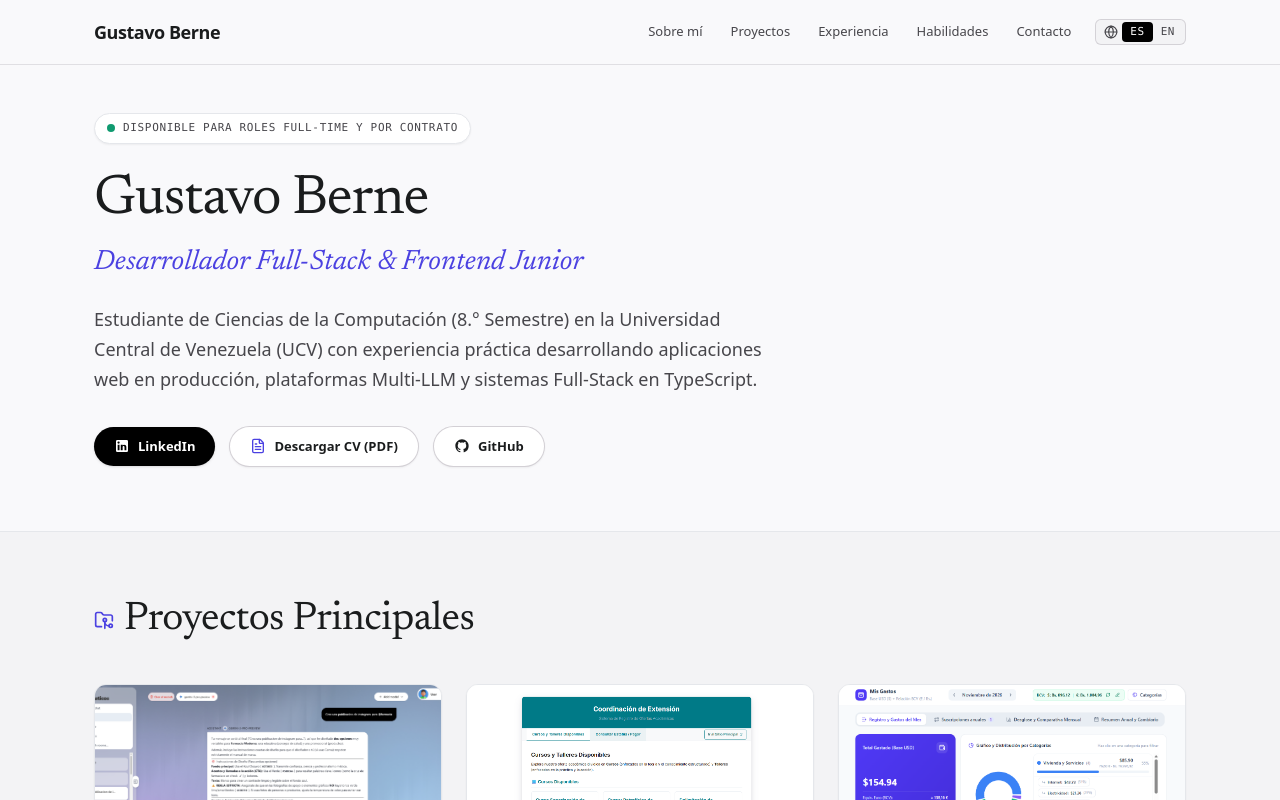
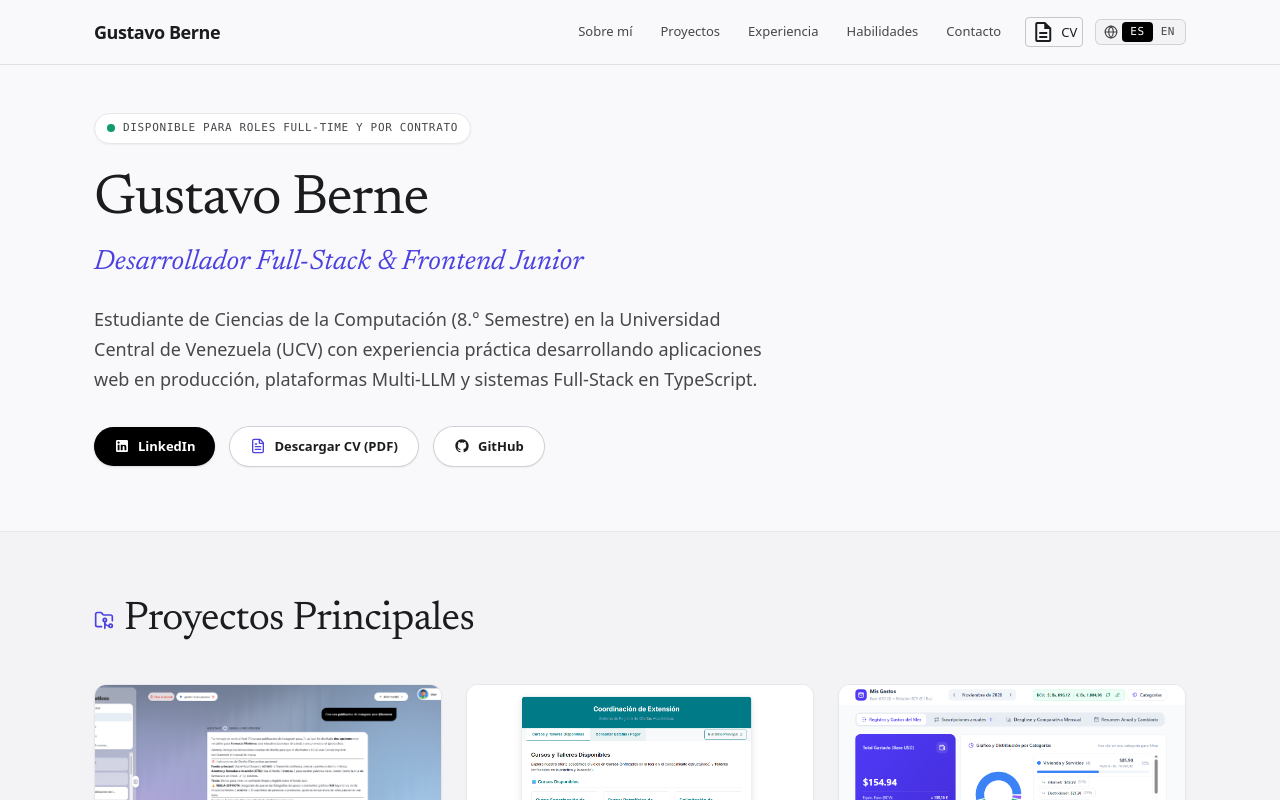
Before and after one commit to Jeyz29/Personal-portfolio, a React (Vite) app: page / in a window 1280 px wide. Shown: the top 800 px of the page. Built offline with nearby package versions, Linux system fonts and the light colour scheme.

Commit message:
feat: add App component with multi-language support and portfolio layout

```diff
--- a/src/App.tsx
+++ b/src/App.tsx
@@ -49,6 +49,18 @@ export const App: React.FC = () => {
               </a>
             </nav>
 
+            <div className="flex items-center gap-3">
+              <a
+                href={profile.cvUrl}
+                download
+                target="_blank"
+                rel="noreferrer"
+                className="inline-flex items-center gap-1.5 px-1.25 py-0.5 rounded-[4px] border border-[#c8c5cb] text-[#1a1c1d] hover:border-[#000000] hover:bg-[#f3f3f5] transition-all text-[13px] leading-[20px]"
+              >
+                <span className="material-symbols-outlined text-[16px]">description</span>
+                <span>{lang === 'en' ? 'Resume' : 'CV'}</span>
+              </a>
+
               {/* Selector de Idioma ES / EN */}
               <div
                 className="inline-flex items-center rounded-md bg-[#f3f3f5] border border-[#c8c5cb]/70 p-0.5"
@@ -59,8 +71,7 @@ export const App: React.FC = () => {
                 <button
                   type="button"
                   onClick={() => setLang('es')}
-                className={`px-2 py-0.5 rounded text-[11px] font-mono font-medium tracking-wider transition-colors cursor-pointer ${
-                  lang === 'es'
+                  className={`px-2 py-0.5 rounded text-[11px] font-mono font-medium tracking-wider transition-colors cursor-pointer ${lang === 'es'
                     ? 'bg-[#000000] text-white'
                     : 'text-[#47464b] hover:text-[#1a1c1d]'
                     }`}
@@ -70,14 +81,14 @@ export const App: React.FC = () => {
                 <button
                   type="button"
                   onClick={() => setLang('en')}
-                className={`px-2 py-0.5 rounded text-[11px] font-mono font-medium tracking-wider transition-colors cursor-pointer ${
-                  lang === 'en'
+                  className={`px-2 py-0.5 rounded text-[11px] font-mono font-medium tracking-wider transition-colors cursor-pointer ${lang === 'en'
                     ? 'bg-[#000000] text-white'
                     : 'text-[#47464b] hover:text-[#1a1c1d]'
                     }`}
                 >
                   EN
                 </button>
+              </div>
             </div>
           </div>
         </div>
```
Lines whose indentation alone changed are shown as unchanged.
